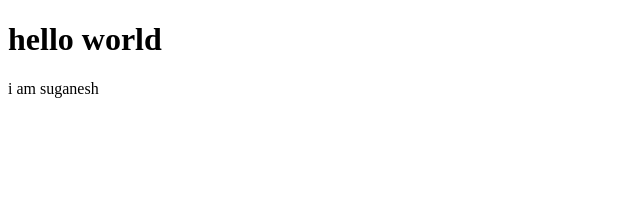
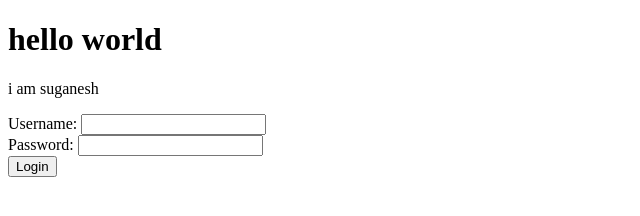
Before and after one commit to sugan-esh/my-first-repo, a plain HTML site: page index.html in a window 1280 px wide. Shown: the whole page, without its empty margins (0-640 px from the left). Drawn offline with Linux system fonts and the light colour scheme.

Commit message:
Add login form to index.html

```diff
--- a/index.html
+++ b/index.html
@@ -8,5 +8,14 @@
 <body>
     <h1>hello world</h1>
     <p>i am suganesh</p>
+   <form action="">
+    <label for="username">Username:</label>
+    <input type="text" id="username" name="username" required>
+    <br>
+    <label for="password">Password:</label>
+    <input type="password" id="password" name="password" required>
+    <br>
+    <button type="submit">Login</button>
+</form>
 </body>
 </html>
```
